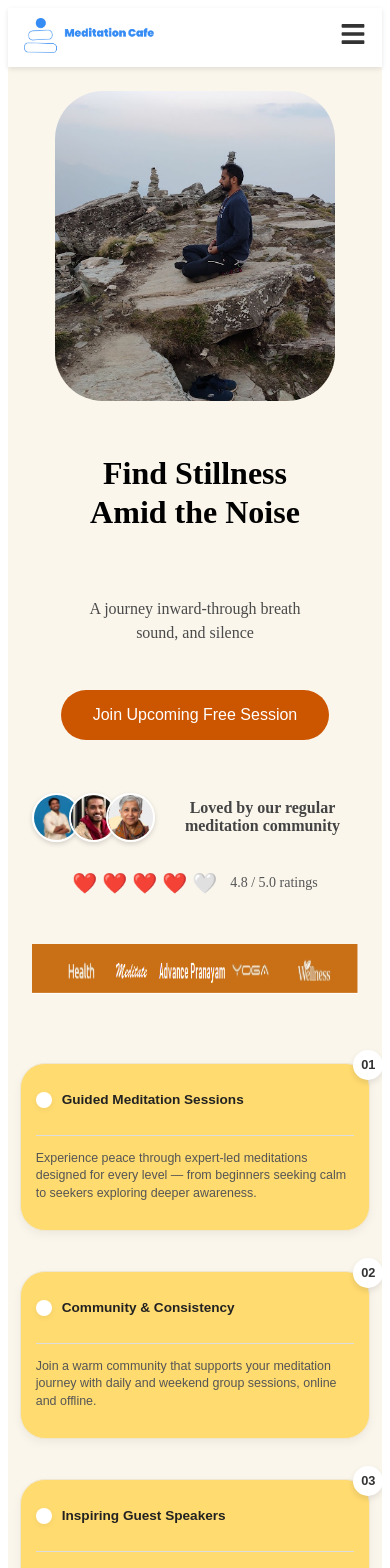
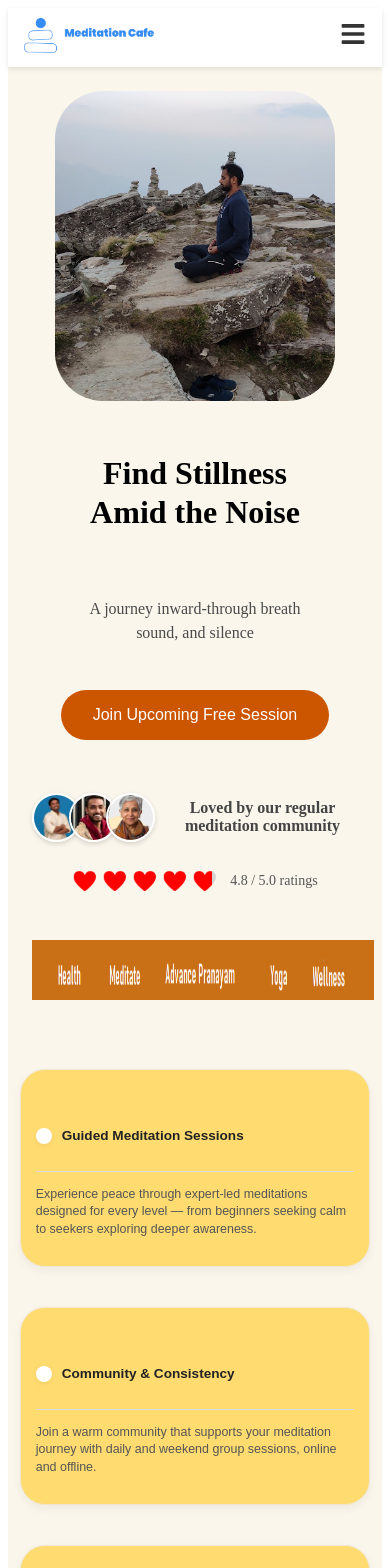
Before and after one commit to Amolnaikwade/meditationCafe, a React (Vite) app: page / in a window 390 px wide. Shown: the top 1568 px of the page. Built offline with nearby package versions, Linux system fonts and the light colour scheme.

Commit message:
Update featurescreen

```diff
--- a/src/components/FeaturesSection.css
+++ b/src/components/FeaturesSection.css
@@ -33,21 +33,7 @@
 }
 
 /* Number Badge */
-.feature-number {
-  position: absolute;
-  top: -18px;
-  right: -18px;
-  background: #ffffff;
-  color: #333;
-  font-weight: 600;
-  width: 38px;
-  height: 38px;
-  border-radius: 50%;
-  display: flex;
-  align-items: center;
-  justify-content: center;
-  box-shadow: 0 3px 6px rgba(0, 0, 0, 0.1);
-}
+
 
 /* Icon */
 .feature-icon {
--- a/src/components/FeaturesSection.jsx
+++ b/src/components/FeaturesSection.jsx
@@ -4,21 +4,21 @@ import { FaWallet, FaMapMarkerAlt, FaCertificate } from "react-icons/fa";
 
 const features = [
   {
-    id: "01",
+
     title: "Guided Meditation Sessions",
     description:
       "Experience peace through expert-led meditations designed for every level — from beginners seeking calm to seekers exploring deeper awareness.",
     //icon: <FaWallet />,
   },
   {
-    id: "02",
+
     title: "Community & Consistency",
     description:
       "Join a warm community that supports your meditation journey with daily and weekend group sessions, online and offline.",
    // icon: <FaMapMarkerAlt />,
   },
   {
-    id: "03",
+
     title: "Inspiring Guest Speakers",
     description:
       "Gain wisdom from renowned monks, teachers, and wellness experts who share practical insights for living with clarity and balance.",
--- a/src/components/HeroSection.css
+++ b/src/components/HeroSection.css
@@ -101,22 +101,65 @@
   margin-left: 12px;
 }
 
-/* ⭐ Star rating */
-.star-rating {
+.heart-rating {
   display: flex;
   align-items: center;
-  margin-top: 0.8rem;
-  font-size: 1.4rem;
+  gap: 5px;
+  font-size: 24px;
 }
 
-.star {
-  margin-right: 5px;
-  color: #ccc;
+.heart-rating {
+  display: flex;
+  align-items: center;
+  gap: 6px;
+  font-size: 24px;
 }
 
-.star.filled {
-  color: #cc5500;
+.heart {
+  position: relative;
+  display: inline-block;
+  line-height: 1;
 }
+
+/* ❤️ Full hearts */
+.heart.filled {
+  color: red;
+}
+
+/* ❤️ Half heart — smooth 50/50 look */
+.heart.half-heart {
+  background: linear-gradient(to right, red 80%, lightgray 50% );
+  -webkit-background-clip: text;
+  -webkit-text-fill-color: transparent;
+}
+.heart.full-hart {
+  background: linear-gradient(to right, red 100%, lightgray 50% );
+  -webkit-background-clip: text;
+  -webkit-text-fill-color: transparent;
+}
+
+/* 📝 Rating text */
+.rating-text {
+  margin-left: 10px;
+  font-size: 16px;
+  color: #555;
+  font-weight: 500;
+}
+.rating-text {
+  margin-left: 8px;
+  font-size: 16px;
+  color: #555;
+  font-weight: 500;
+}
+
+
+.rating-text {
+  margin-left: 8px;
+  font-size: 14px;
+  color: #555;
+  font-weight: 500;
+}
+
 
 .rating-text {
   margin-left: 8px;
@@ -274,8 +317,9 @@
   }
 
   .stripe-image {
-    width: 100%;
-    height: 50px;
+    width: 105%;   /* ✅ makes stripe image wider than container */
+    max-width: 600px; /* optional max cap */
+    height: 60px;
   }
 
   .user-count {
--- a/src/components/HeroSection.jsx
+++ b/src/components/HeroSection.jsx
@@ -45,15 +45,15 @@ const HeroSection = () => {
           </span>
         </div>
 
-        {/* ⭐ Star Rating */}
-        <div className="heart-rating">
-  <span className="heart filled">❤️</span>
-  <span className="heart filled">❤️</span>
-  <span className="heart filled">❤️</span>
-  <span className="heart filled">❤️</span>
-  <span className="heart">🤍</span>
+      <div className="heart-rating">
+  <span className="heart full-hart">❤️</span>
+  <span className="heart full-hart">❤️</span>
+  <span className="heart full-hart">❤️</span>
+  <span className="heart full-hart">❤️</span>
+  <span className="heart half-heart">❤️</span>
   <span className="rating-text">4.8 / 5.0 ratings</span>
 </div>
+
 
 
         {/* 🌈 Stripe Image */}
```
Also changed, not shown: src/assets/image.png.
